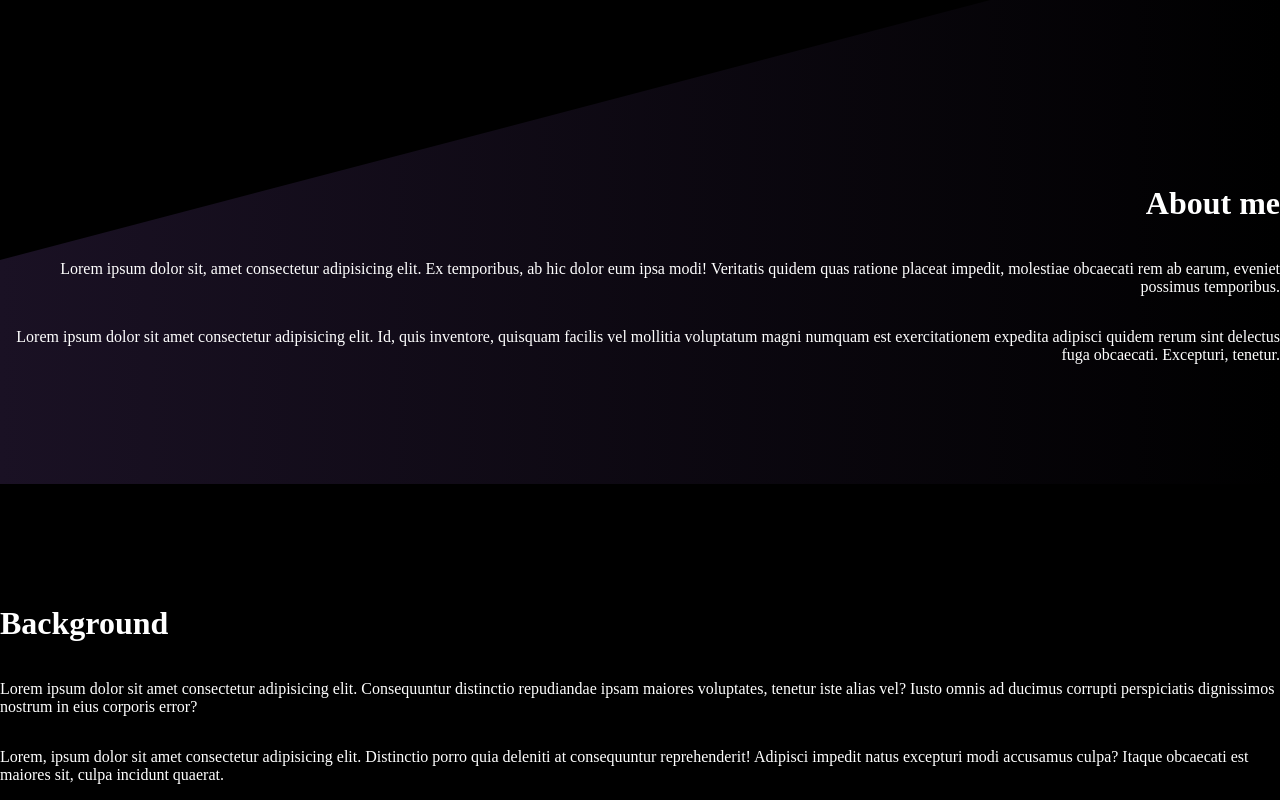
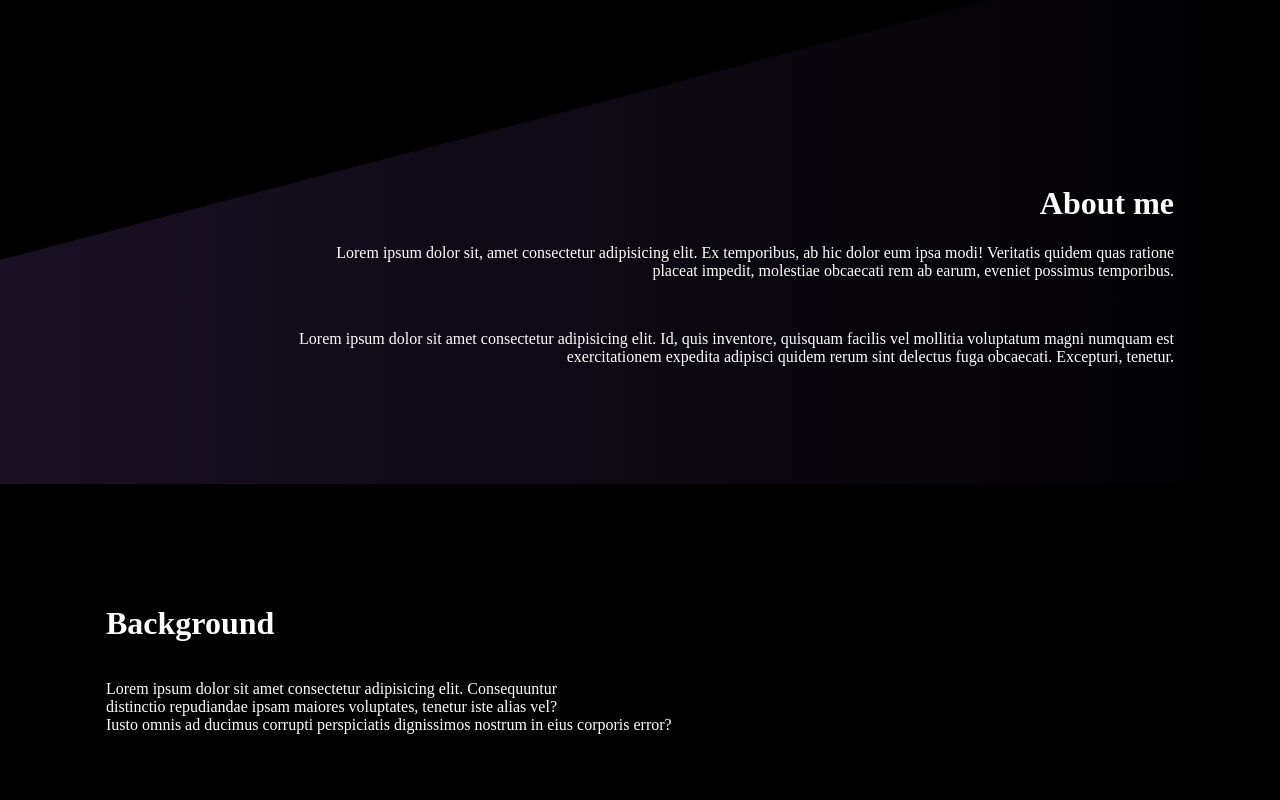
Before and after one commit to DiogoUoma/portifolio, a React (Vite) app: page / in a window 1280 px wide. Shown: the part 716-1516 px from the top of the page. After the commit the page ends 1466 px from the top, so only its background shows below. Built offline with nearby package versions, Linux system fonts and the light colour scheme.

Commit message:
Estilizado a seção de background

```diff
--- a/src/pages/About/About.css
+++ b/src/pages/About/About.css
@@ -4,11 +4,14 @@
   background-color: #1a1124;
   background: linear-gradient(to right, #1a1124, #000);
   clip-path: polygon(0 60%, 100% 0, 100% 100%, 0 100%);
+  margin-right: 106px;
+  display: flex;
+  justify-content: flex-end;
 }
 
 .content {
-  display: flex;
   flex-direction: column;
   text-align: end;
   padding-top: 240px;
+  margin-right: 106px;
 }
--- a/src/pages/About/About.jsx
+++ b/src/pages/About/About.jsx
@@ -9,12 +9,15 @@ const About = () => {
         <p>
           Lorem ipsum dolor sit, amet consectetur adipisicing elit. Ex
           temporibus, ab hic dolor eum ipsa modi! Veritatis quidem quas ratione
+          <br />
           placeat impedit, molestiae obcaecati rem ab earum, eveniet possimus
           temporibus.
         </p>
+        <br />
         <p>
           Lorem ipsum dolor sit amet consectetur adipisicing elit. Id, quis
           inventore, quisquam facilis vel mollitia voluptatum magni numquam est
+          <br />
           exercitationem expedita adipisci quidem rerum sint delectus fuga
           obcaecati. Excepturi, tenetur.
         </p>
--- a/src/pages/Background/Background.css
+++ b/src/pages/Background/Background.css
@@ -1,6 +1,7 @@
 .backgroun_container {
   padding-top: 100px;
   display: flex;
+  justify-content: flex-start;
   flex-direction: column;
-  justify-content: start;
+  margin-left: 106px;
 }
--- a/src/pages/Background/Background.jsx
+++ b/src/pages/Background/Background.jsx
@@ -7,15 +7,11 @@ const Background = () => {
       <h1>Background</h1>
       <p>
         Lorem ipsum dolor sit amet consectetur adipisicing elit. Consequuntur
+        <br />
         distinctio repudiandae ipsam maiores voluptates, tenetur iste alias vel?
+        <br />
         Iusto omnis ad ducimus corrupti perspiciatis dignissimos nostrum in eius
         corporis error?
-      </p>
-      <p>
-        Lorem, ipsum dolor sit amet consectetur adipisicing elit. Distinctio
-        porro quia deleniti at consequuntur reprehenderit! Adipisci impedit
-        natus excepturi modi accusamus culpa? Itaque obcaecati est maiores sit,
-        culpa incidunt quaerat.
       </p>
     </div>
   );
```
Also changed, not shown: src/pages/Skills/Skills.css (added), src/pages/Skills/Skills.jsx (added).
